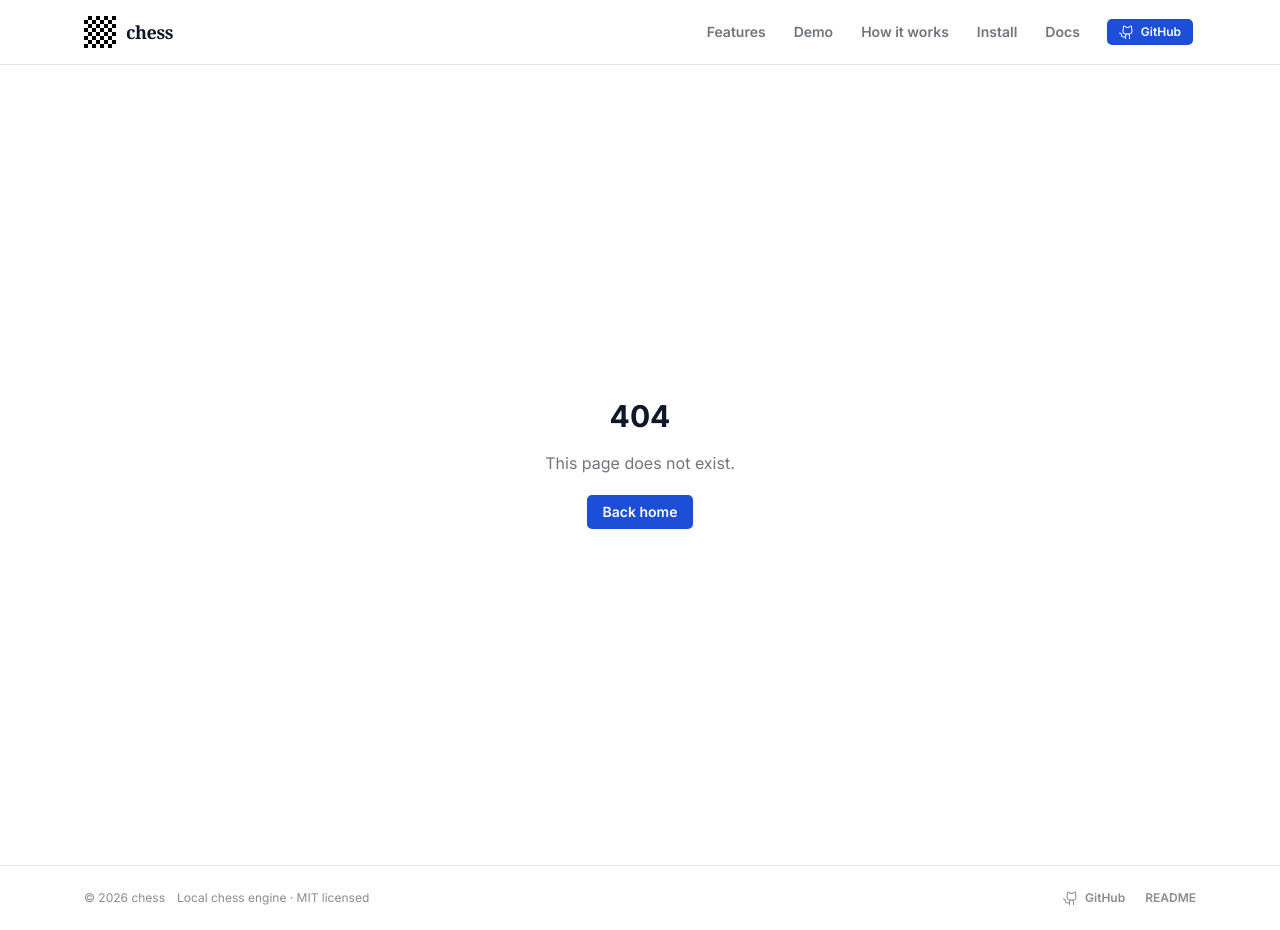
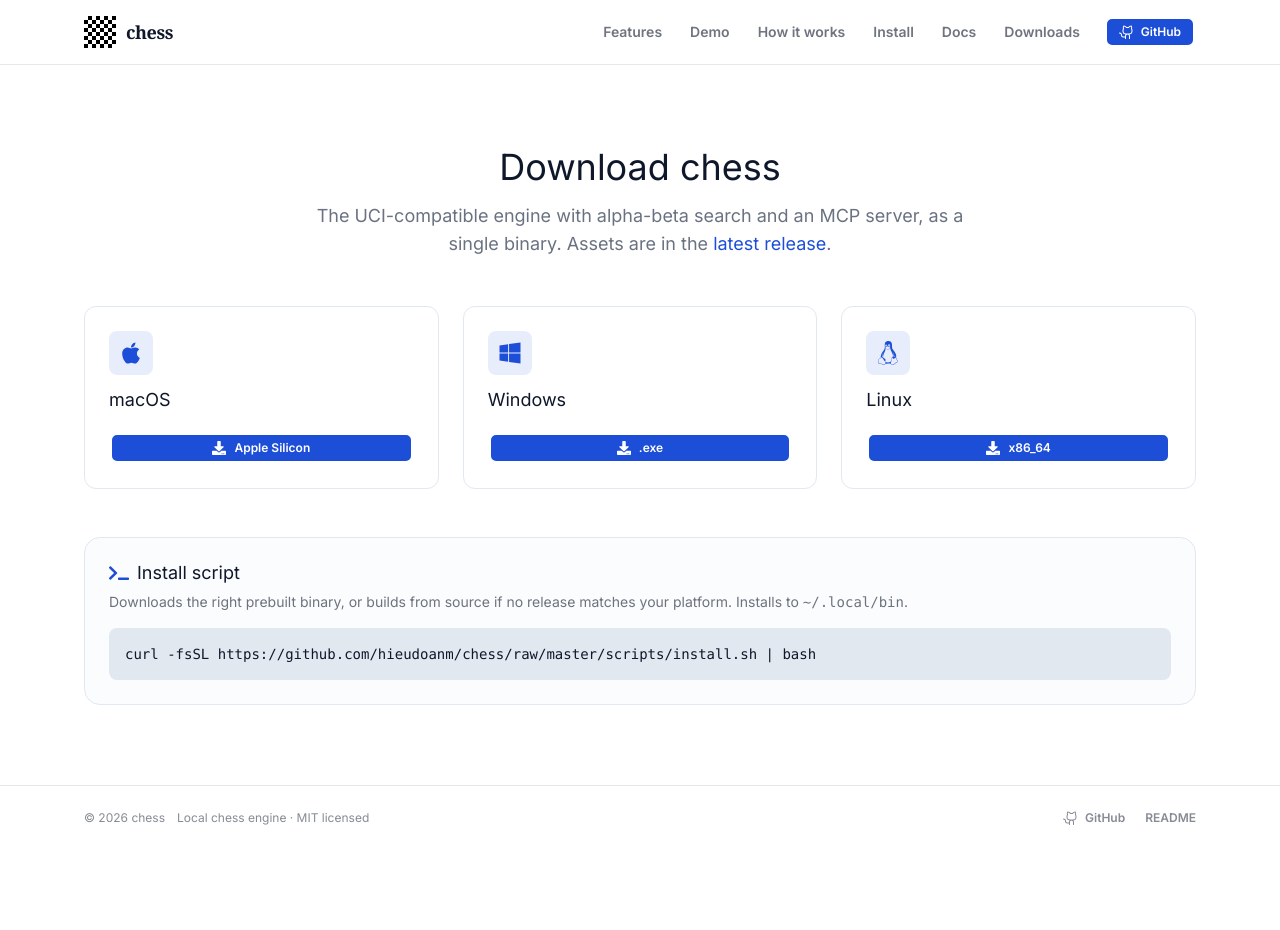
Before and after one commit to hieudoanm/chess, a Next.js app in the folder packages/landing/: page /downloads in a window 1280 px wide. Before the commit this address had no page. After the commit the page ends 850 px from the top, so only its background shows below. Built offline with nearby package versions, Linux system fonts and the light colour scheme.

Commit message:
feat(landing): add downloads page

```diff
--- /dev/null
+++ b/packages/landing/src/app/downloads/page.tsx
@@ -0,0 +1,126 @@
+import type { Metadata } from 'next';
+import type { FC } from 'react';
+import type { IconType } from 'react-icons';
+import {
+  FaApple,
+  FaDownload,
+  FaLinux,
+  FaTerminal,
+  FaWindows,
+} from 'react-icons/fa';
+
+export const metadata: Metadata = {
+  title: 'Downloads',
+  description:
+    'Download the chess engine CLI for macOS, Windows, and Linux, or install it with the setup script.',
+  alternates: { canonical: '/downloads/' },
+};
+
+const GITHUB = 'https://github.com/hieudoanm/chess';
+const RELEASES = `${GITHUB}/releases/latest/download`;
+const RELEASE_PAGE = `${GITHUB}/releases/latest`;
+const INSTALL_SH = `curl -fsSL ${GITHUB}/raw/master/scripts/install.sh | bash`;
+
+interface Platform {
+  name: string;
+  icon: IconType;
+  assets: { label: string; href: string }[];
+}
+
+const PLATFORMS: Platform[] = [
+  {
+    name: 'macOS',
+    icon: FaApple,
+    assets: [
+      {
+        label: 'Apple Silicon',
+        href: `${RELEASES}/cli-chess-aarch64-apple-darwin`,
+      },
+    ],
+  },
+  {
+    name: 'Windows',
+    icon: FaWindows,
+    assets: [
+      {
+        label: '.exe',
+        href: `${RELEASES}/cli-chess-x86_64-pc-windows-msvc.exe`,
+      },
+    ],
+  },
+  {
+    name: 'Linux',
+    icon: FaLinux,
+    assets: [
+      {
+        label: 'x86_64',
+        href: `${RELEASES}/cli-chess-x86_64-unknown-linux-gnu`,
+      },
+    ],
+  },
+];
+
+const Downloads: FC = () => (
+  <main>
+    <section className="py-20">
+      <div className="mx-auto w-full max-w-6xl px-5">
+        <div className="mx-auto mb-12 max-w-2xl text-center">
+          <h1 className="m-0 text-4xl leading-tight tracking-normal text-balance">
+            Download chess
+          </h1>
+          <p className="mt-3 text-lg text-gray-500">
+            The UCI-compatible engine with alpha-beta search and an MCP server,
+            as a single binary. Assets are in the{' '}
+            <a href={RELEASE_PAGE} className="text-primary">
+              latest release
+            </a>
+            .
+          </p>
+        </div>
+
+        <div className="mb-12 grid grid-cols-1 gap-6 sm:grid-cols-3">
+          {PLATFORMS.map((p) => (
+            <div
+              key={p.name}
+              className="card border-base-300 bg-base-100 border p-6">
+              <div className="bg-primary/10 text-primary mb-3.5 flex h-11 w-11 items-center justify-center rounded-lg">
+                <p.icon className="h-6 w-6" />
+              </div>
+              <h2 className="text-base-content m-0 mb-1 text-lg leading-tight">
+                {p.name}
+              </h2>
+              <div className="mt-4 flex flex-col gap-2">
+                {p.assets.map((a) => (
+                  <a
+                    key={a.href}
+                    href={a.href}
+                    className="btn btn-primary btn-sm gap-2">
+                    <FaDownload className="h-3.5 w-3.5" />
+                    {a.label}
+                  </a>
+                ))}
+              </div>
+            </div>
+          ))}
+        </div>
+
+        <div className="border-base-300 bg-base-200/50 rounded-2xl border p-6">
+          <h2 className="text-base-content m-0 mb-2 flex items-center gap-2 text-lg leading-tight">
+            <FaTerminal className="text-primary h-5 w-5" />
+            Install script
+          </h2>
+          <p className="text-base-content/60 mb-4 text-sm">
+            Downloads the right prebuilt binary, or builds from source if no
+            release matches your platform. Installs to <code>~/.local/bin</code>
+            .
+          </p>
+          <pre className="bg-base-300 overflow-x-auto rounded-lg p-4 font-mono text-sm">
+            <code>{INSTALL_SH}</code>
+          </pre>
+        </div>
+      </div>
+    </section>
+  </main>
+);
+
+export default Downloads;
--- a/packages/landing/src/app/layout.tsx
+++ b/packages/landing/src/app/layout.tsx
@@ -18,6 +18,7 @@ const NAV_LINKS = [
   { label: 'How it works', href: '#how-it-works' },
   { label: 'Install', href: '#install' },
   { label: 'Docs', href: '/docs/' },
+  { label: 'Downloads', href: '/downloads/' },
 ];
 
 export const metadata: Metadata = {
@@ -57,7 +58,6 @@ export const metadata: Metadata = {
   },
 };
 
-
 const JSON_LD = {
   '@context': 'https://schema.org',
   '@graph': [
@@ -65,18 +65,20 @@ const JSON_LD = {
       '@type': 'WebSite',
       name: 'chess',
       url: 'https://hieudoanm.github.io/chess/',
-      description: 'chess is a UCI-compatible engine with alpha-beta search, NNUE evaluation, and perft-tested move generation — plus an MCP server so AI assistants can play and analyze games.',
+      description:
+        'chess is a UCI-compatible engine with alpha-beta search, NNUE evaluation, and perft-tested move generation — plus an MCP server so AI assistants can play and analyze games.',
     },
     {
       '@type': 'SoftwareApplication',
       name: 'chess',
       applicationCategory: 'GameApplication',
-      description: 'chess is a UCI-compatible engine with alpha-beta search, NNUE evaluation, and perft-tested move generation — plus an MCP server so AI assistants can play and analyze games.',
+      description:
+        'chess is a UCI-compatible engine with alpha-beta search, NNUE evaluation, and perft-tested move generation — plus an MCP server so AI assistants can play and analyze games.',
       url: 'https://hieudoanm.github.io/chess/',
       codeRepository: 'https://github.com/hieudoanm/chess',
       offers: { '@type': 'Offer', price: '0', priceCurrency: 'USD' },
     },
-  ]
+  ],
 };
 
 interface RootLayoutProps {
```
